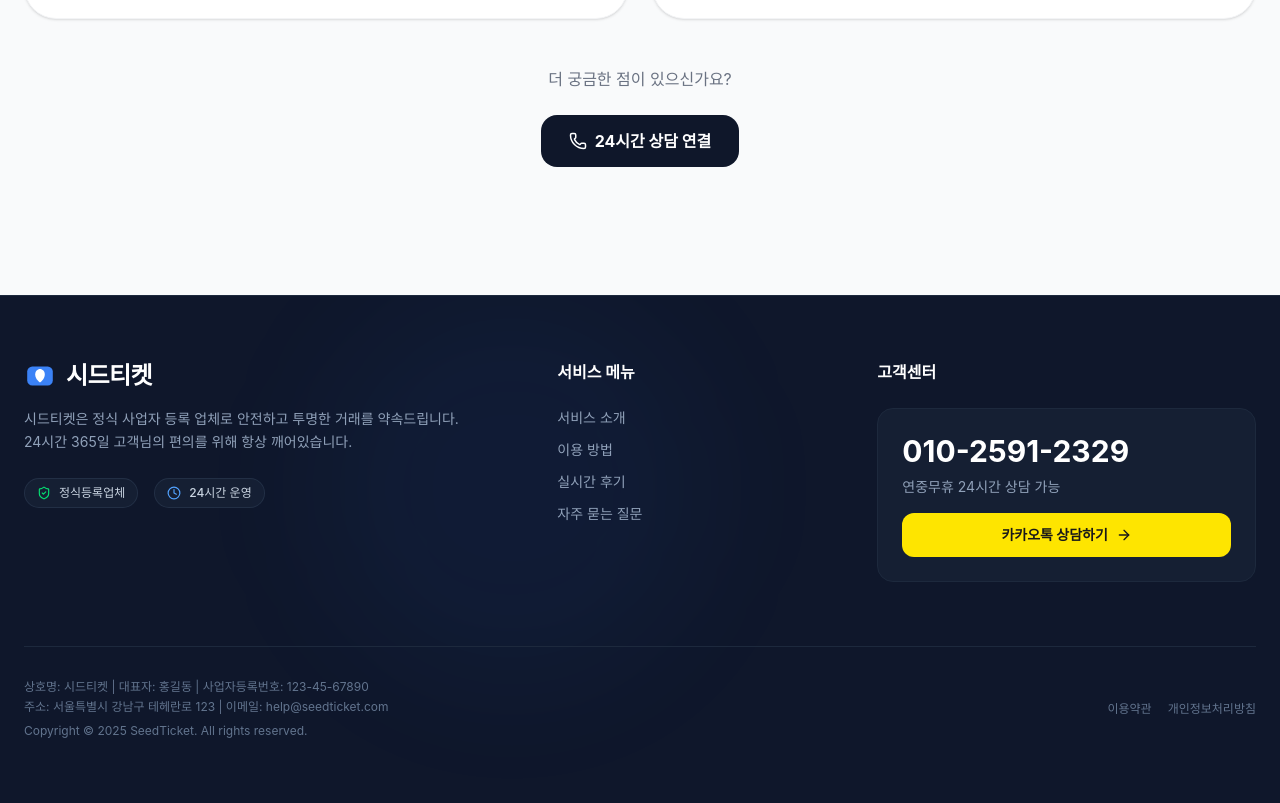
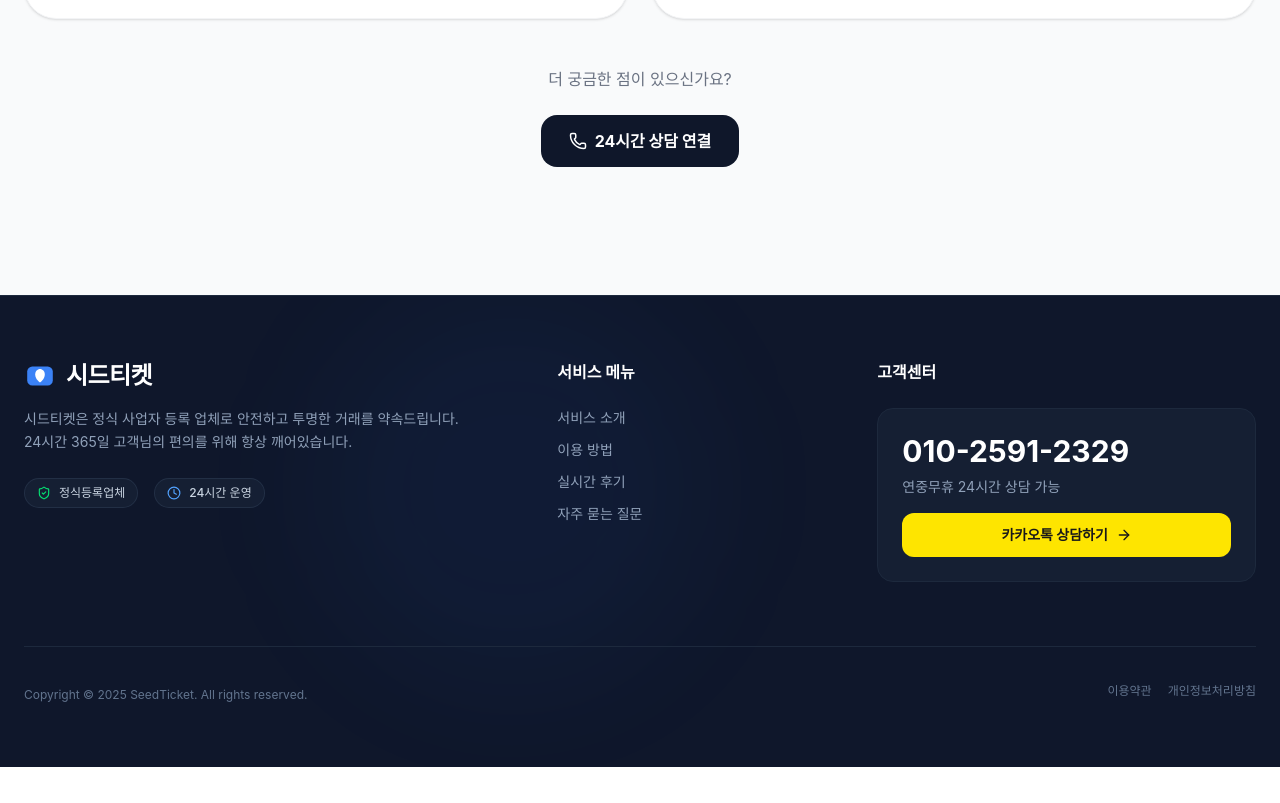
Before and after one commit to teamsmeg2224/monkeypay, a Next.js app: page / in a window 1280 px wide. Shown: the part 4841-5644 px from the top of the page. After the commit the page ends 5608 px from the top, so only its background shows below. Built offline with nearby package versions, Linux system fonts and the light colour scheme; a web font is replaced by a local one.

Commit message:
Remove company info from Footer

```diff
--- a/components/Footer.tsx
+++ b/components/Footer.tsx
@@ -73,8 +73,6 @@
 
         <div className="border-t border-slate-800 pt-8 flex flex-col md:flex-row justify-between items-start md:items-center gap-4 text-xs text-slate-500">
           <div className="space-y-1">
-            <p>상호명: 시드티켓 | 대표자: 홍길동 | 사업자등록번호: 123-45-67890</p>
-            <p>주소: 서울특별시 강남구 테헤란로 123 | 이메일: help@seedticket.com</p>
             <p className="mt-2">Copyright © {new Date().getFullYear()} SeedTicket. All rights reserved.</p>
           </div>
           <div className="flex gap-4">
```
